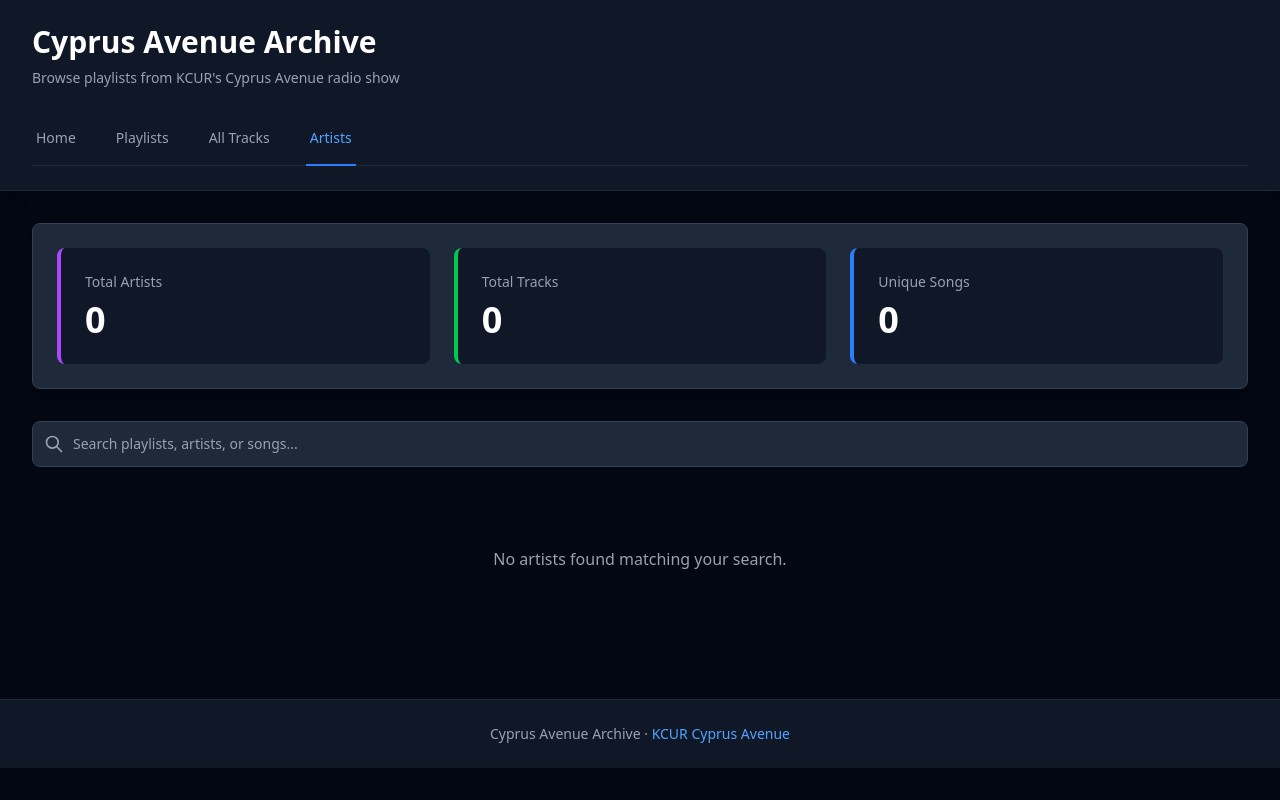
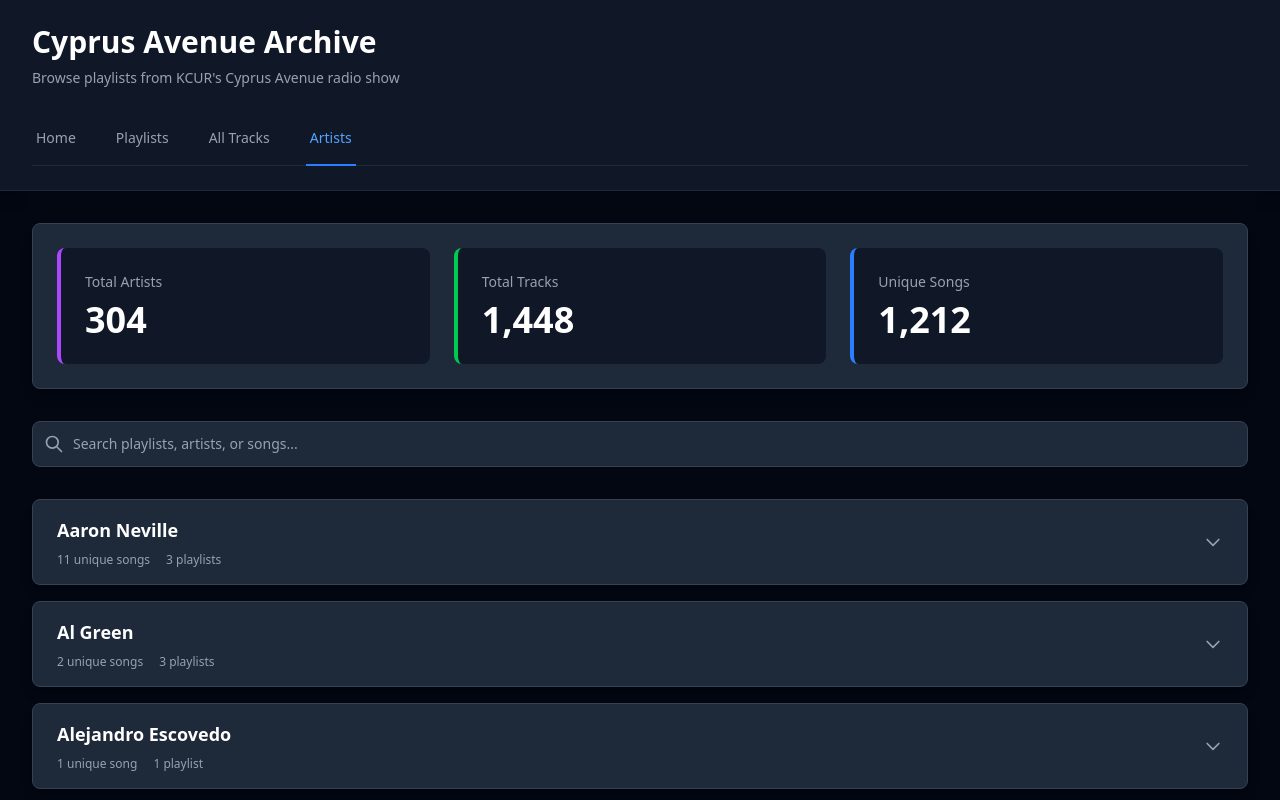
Before and after one commit to riebschlager/cyprus-avenue, a Vue app in the folder web/: page /artists in a window 1280 px wide. Shown: the top 800 px of the page. Built offline with nearby package versions, Linux system fonts and the light colour scheme.

Commit message:
fix reload behavior

```diff
--- a/web/src/composables/useArtists.ts
+++ b/web/src/composables/useArtists.ts
@@ -1,4 +1,4 @@
-import { computed, ref } from 'vue'
+import { computed, ref, toValue, type MaybeRefOrGetter } from 'vue'
 import type { Playlist } from '../types/playlist'
 
 export interface ArtistTrack {
@@ -14,14 +14,15 @@
   playlistCount: number
 }
 
-export function useArtists(playlists: Playlist[]) {
+export function useArtists(playlists: MaybeRefOrGetter<Playlist[]>) {
   const searchQuery = ref('')
 
   // Build artist map
   const artists = computed(() => {
     const artistMap = new Map<string, ArtistTrack[]>()
+    const playlistsValue = toValue(playlists)
 
-    playlists.forEach(playlist => {
+    playlistsValue.forEach(playlist => {
       playlist.tracks.forEach(track => {
         const artistName = track.artist
         if (!artistMap.has(artistName)) {
--- a/web/src/composables/useTracks.ts
+++ b/web/src/composables/useTracks.ts
@@ -1,4 +1,4 @@
-import { computed, ref } from 'vue'
+import { computed, ref, toValue, type MaybeRefOrGetter } from 'vue'
 import type { Playlist } from '../types/playlist'
 
 export interface TrackWithPlaylist {
@@ -12,7 +12,7 @@
 export type SortField = 'artist' | 'song' | 'playlistTitle' | 'playlistDate'
 export type SortDirection = 'asc' | 'desc'
 
-export function useTracks(playlists: Playlist[]) {
+export function useTracks(playlists: MaybeRefOrGetter<Playlist[]>) {
   const searchQuery = ref('')
   const sortField = ref<SortField>('artist')
   const sortDirection = ref<SortDirection>('asc')
@@ -20,8 +20,9 @@
   // Flatten all tracks from all playlists
   const allTracks = computed<TrackWithPlaylist[]>(() => {
     const tracks: TrackWithPlaylist[] = []
+    const playlistsValue = toValue(playlists)
 
-    playlists.forEach(playlist => {
+    playlistsValue.forEach(playlist => {
       playlist.tracks.forEach(track => {
         tracks.push({
           artist: track.artist,
--- a/web/src/views/ArtistsViewWrapper.vue
+++ b/web/src/views/ArtistsViewWrapper.vue
@@ -1,5 +1,5 @@
 <script setup lang="ts">
-import { ref, computed, watch } from 'vue'
+import { ref, computed, watch, onMounted } from 'vue'
 import { useRoute } from 'vue-router'
 import { usePlaylists } from '../composables/usePlaylists'
 import { useArtists } from '../composables/useArtists'
@@ -7,8 +7,14 @@
 import { findArtistBySlug } from '../utils/slug'
 
 const route = useRoute()
-const { playlists } = usePlaylists()
-const { artists } = useArtists(playlists.value)
+const { playlists, loading, error, fetchPlaylists } = usePlaylists()
+
+onMounted(() => {
+  fetchPlaylists()
+})
+
+// Compute artists reactively from playlists - pass ref, not value
+const { artists } = useArtists(playlists)
 
 // Track which artist should be auto-expanded from URL
 const autoExpandSlug = ref<string | null>(null)
@@ -22,13 +28,23 @@
   }
 }, { immediate: true })
 
-// Find the artist to auto-expand
+// Find the artist to auto-expand - this computed will react to changes in artists
 const artistToExpand = computed(() => {
-  if (!autoExpandSlug.value) return null
+  if (!autoExpandSlug.value || !artists.value || artists.value.length === 0) return null
   return findArtistBySlug(artists.value, autoExpandSlug.value)
 })
 </script>
 
 <template>
-  <ArtistsView :playlists="playlists" :auto-expand-artist="artistToExpand" />
+  <div>
+    <div v-if="loading" class="flex justify-center items-center py-12">
+      <div class="animate-spin rounded-full h-12 w-12 border-b-2 border-blue-500"></div>
+    </div>
+
+    <div v-else-if="error" class="bg-red-950/50 border border-red-800 rounded-lg p-4">
+      <p class="text-red-300">{{ error }}</p>
+    </div>
+
+    <ArtistsView v-else :playlists="playlists" :auto-expand-artist="artistToExpand" />
+  </div>
 </template>
--- a/web/src/views/PlaylistsView.vue
+++ b/web/src/views/PlaylistsView.vue
@@ -1,5 +1,5 @@
 <script setup lang="ts">
-import { ref, computed, watch } from 'vue'
+import { ref, computed, watch, onMounted } from 'vue'
 import { useRoute } from 'vue-router'
 import { usePlaylists } from '../composables/usePlaylists'
 import SearchBar from '../components/SearchBar.vue'
@@ -8,7 +8,11 @@
 import { findPlaylistBySlug } from '../utils/slug'
 
 const route = useRoute()
-const { loading, error, playlists, searchQuery, filteredPlaylists, stats } = usePlaylists()
+const { loading, error, playlists, searchQuery, filteredPlaylists, stats, fetchPlaylists } = usePlaylists()
+
+onMounted(() => {
+  fetchPlaylists()
+})
 
 // Track which playlist should be auto-expanded from URL
 const autoExpandSlug = ref<string | null>(null)
--- a/web/src/views/TracksViewWrapper.vue
+++ b/web/src/views/TracksViewWrapper.vue
@@ -1,10 +1,25 @@
 <script setup lang="ts">
+import { onMounted } from 'vue'
 import { usePlaylists } from '../composables/usePlaylists'
 import TracksView from '../components/TracksView.vue'
 
-const { playlists } = usePlaylists()
+const { playlists, loading, error, fetchPlaylists } = usePlaylists()
+
+onMounted(() => {
+  fetchPlaylists()
+})
 </script>
 
 <template>
-  <TracksView :playlists="playlists" />
+  <div>
+    <div v-if="loading" class="flex justify-center items-center py-12">
+      <div class="animate-spin rounded-full h-12 w-12 border-b-2 border-blue-500"></div>
+    </div>
+
+    <div v-else-if="error" class="bg-red-950/50 border border-red-800 rounded-lg p-4">
+      <p class="text-red-300">{{ error }}</p>
+    </div>
+
+    <TracksView v-else :playlists="playlists" />
+  </div>
 </template>
```
